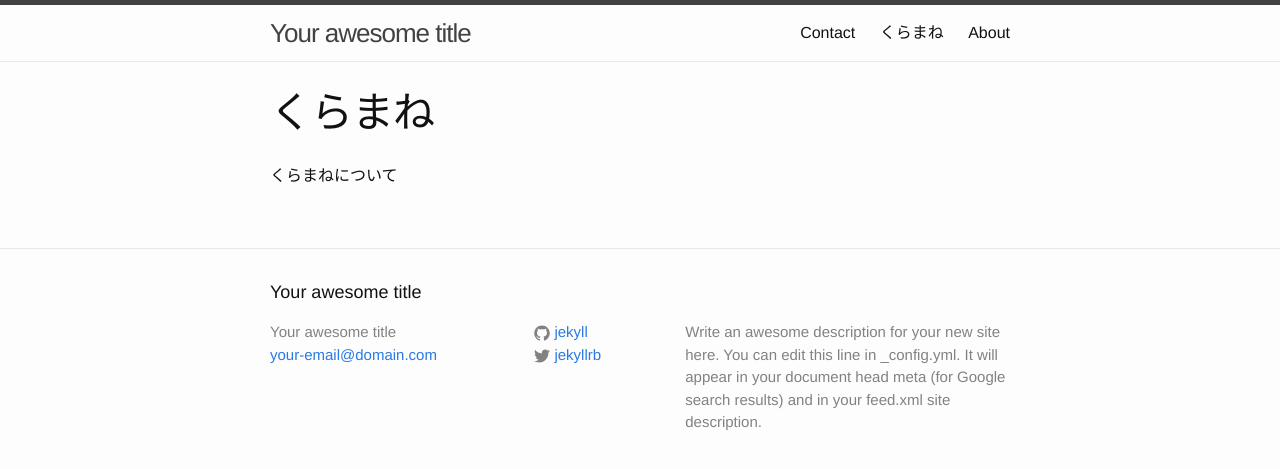
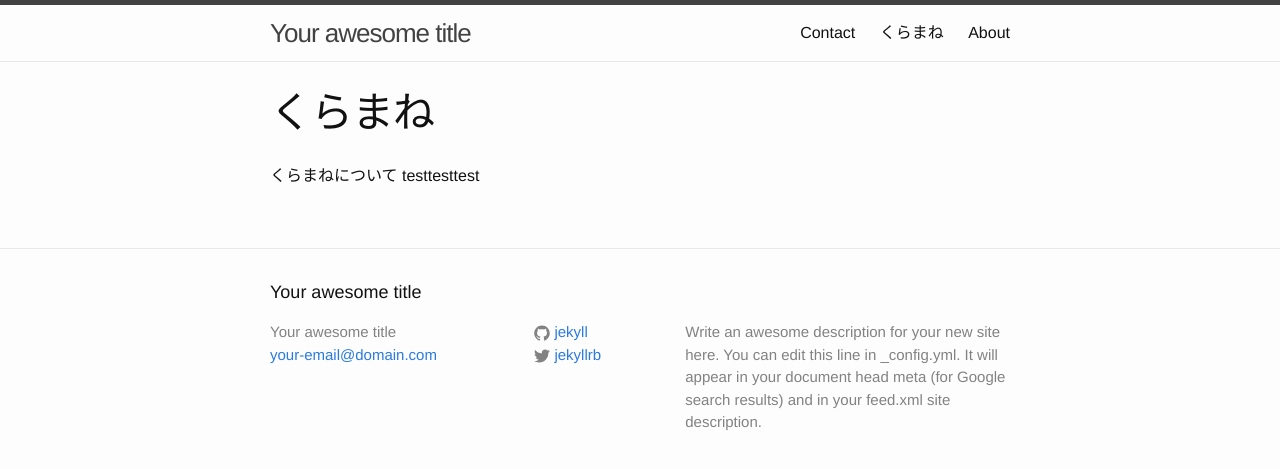
Before and after one commit to bigplants/jekyll_trial, a Jekyll site: the page built from about-copy.md, in a window 1280 px wide. Shown: the top 469 px of the page. Built offline with Jekyll 4.4.1, drawn with Linux system fonts in a browser that asks for light colours.

Commit message:
Updated '/about-copy.md' via CloudCannon

```diff
--- a/about-copy.md
+++ b/about-copy.md
@@ -5,3 +5,4 @@ permalink: /kuramane/
 ---
 
 くらまねについて
+test<span style="font-color:red;">test</span>test
```
